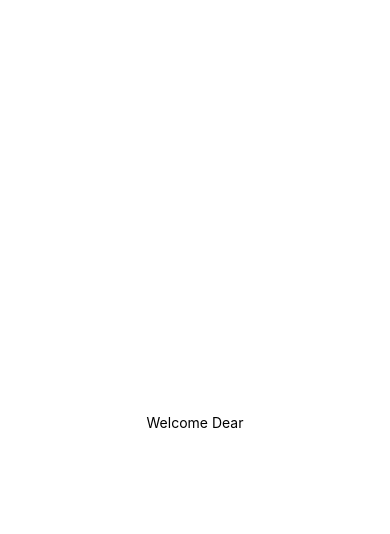
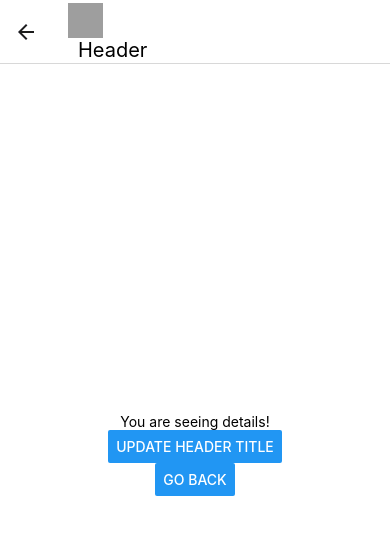
Before and after one commit to GadhiyaAkash/Leave-Calculation-Reactnative-App, a React Native app: screen /Info in a window 390 px wide. Shown: the top 534 px of the page. Built offline with nearby package versions, Linux system fonts and the light colour scheme; grey boxes are pictures that could not be loaded.

Commit message:
React navigation lib added

```diff
--- a/App.js
+++ b/App.js
@@ -1,20 +1,11 @@
-import { StatusBar } from 'expo-status-bar';
-import { StyleSheet, Text, View } from 'react-native';
+import React from 'react';
+import AppNavigation from './src/core/navigator/AppNavigation';
 
 export default function App() {
+
   return (
-    <View style={styles.container}>
-      <Text>Welcome Dear</Text>
-      <StatusBar style="auto" />
-    </View>
+    <>
+      <AppNavigation></AppNavigation>
+    </>
   );
 }
-
-const styles = StyleSheet.create({
-  container: {
-    flex: 1,
-    backgroundColor: '#fff',
-    alignItems: 'center',
-    justifyContent: 'center',
-  },
-});
--- a/package.json
+++ b/package.json
@@ -10,12 +10,16 @@
   },
   "dependencies": {
     "@react-native-google-signin/google-signin": "^10.1.1",
+    "@react-navigation/native": "^6.1.9",
+    "@react-navigation/native-stack": "^6.9.17",
     "expo": "~49.0.15",
     "expo-status-bar": "~1.6.0",
     "react": "18.2.0",
     "react-native": "0.72.6",
+    "react-native-gesture-handler": "~2.12.0",
     "react-native-reanimated": "~3.3.0",
-    "react-native-gesture-handler": "~2.12.0"
+    "react-native-safe-area-context": "^4.6.3",
+    "react-native-screens": "^3.22.0"
   },
   "devDependencies": {
     "@babel/core": "^7.20.0"
--- /dev/null
+++ b/src/core/navigator/AppNavigation.js
@@ -0,0 +1,30 @@
+import React from 'react';
+import { NavigationContainer } from '@react-navigation/native';
+import { createNativeStackNavigator } from '@react-navigation/native-stack';
+import HomeScreen from '../../modules/Dashboard';
+import InfoScreen from '../../modules/Info';
+import { StatusBar } from 'expo-status-bar';
+import { SafeAreaProvider } from 'react-native-safe-area-context';
+import HeaderTitle from './HeaderTitle';
+
+const Stack = createNativeStackNavigator();
+
+function AppNavigation() {
+    return (
+        <>
+            <SafeAreaProvider>
+                <NavigationContainer>
+                    <Stack.Navigator screenOptions={{
+                        headerBackVisible: false,
+                        animation: 'none',
+                        headerTitle: (props) => <HeaderTitle {...props} /> }}>
+                        <Stack.Screen name="Home" component={HomeScreen} />
+                        <Stack.Screen name="Info" component={InfoScreen} />
+                    </Stack.Navigator>
+                </NavigationContainer>
+                <StatusBar style="auto" />
+            </SafeAreaProvider>
+        </>
+    );
+}
+export default AppNavigation;
--- /dev/null
+++ b/src/core/navigator/HeaderTitle.js
@@ -0,0 +1,26 @@
+import React from "react";
+import { Image, StyleSheet, Text } from "react-native";
+
+function HeaderTitle() {
+    return (
+        <>
+            <Image
+                style={style.imageLogo}
+                source={{
+                    uri: 'https://reactnative.dev/img/tiny_logo.png',
+                }}
+            />
+            <Text style={{ paddingLeft: 10, fontSize: 20 }}>Header</Text>
+        </>
+    );
+}
+
+const style = StyleSheet.create({
+    imageLogo: {
+        width: 35,
+        height: 35,
+        paddingRight: 10
+    }
+})
+
+export default HeaderTitle;
--- /dev/null
+++ b/src/modules/Dashboard.js
@@ -0,0 +1,29 @@
+import React from "react";
+import { Button, StyleSheet, Text, View } from "react-native";
+
+function HomeScreen({ navigation }) {
+    return (
+        <View style={styles.container}>
+            <Text style={{ paddingBottom: 15 }}>Open up App.tsx to start working on your app!</Text>
+            <Button
+                title="Go to Details"
+                onPress={() => navigation.navigate('Info', {
+                    id: 1,
+                    name: 'Info page'
+                })}
+            />
+        </View>
+    );
+}
+
+const styles = StyleSheet.create({
+    container: {
+      flex: 1,
+      backgroundColor: '#fff',
+      alignItems: 'center',
+      justifyContent: 'center',
+    },
+  });
+
+
+export default HomeScreen;
--- /dev/null
+++ b/src/modules/Info.js
@@ -0,0 +1,26 @@
+import React from "react";
+import { Button, StyleSheet, Text, View } from "react-native";
+
+
+function InfoScreen({ navigation, route }) {
+
+    return (
+        <View style={styles.container}>
+            <Text>You are seeing details!</Text>
+            <Button title="Update Header Title" onPress={() => navigation.setOptions({ title: 'Updated!' })}></Button>
+            <Button title="Go back" onPress={() => navigation.goBack()} />
+        </View>
+    );
+}
+
+const styles = StyleSheet.create({
+    container: {
+        flex: 1,
+        backgroundColor: '#fff',
+        alignItems: 'center',
+        justifyContent: 'center',
+    },
+});
+
+
+export default InfoScreen;
```
Also changed, not shown: 2 other files (tests, documents, lock files or other folders).
